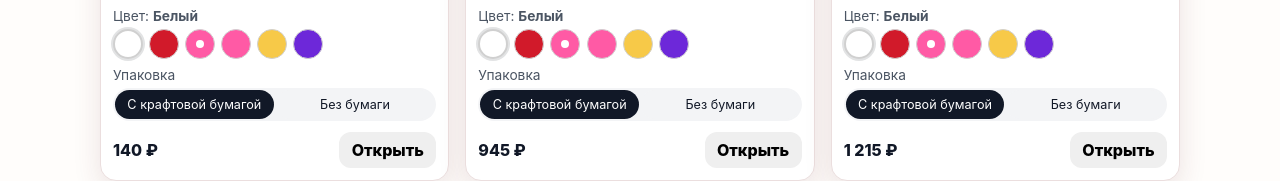
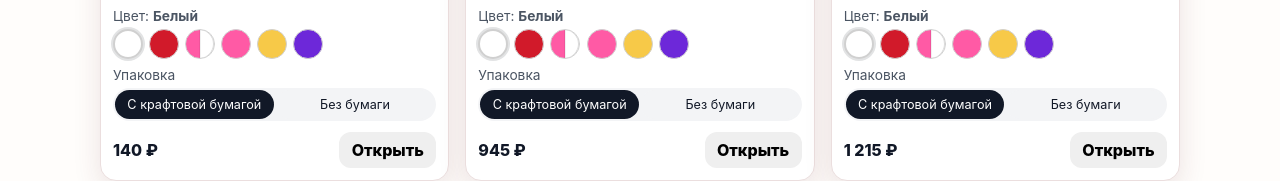
Before and after one commit to swst11234-gif/reimagined-winner, a plain HTML site: page docs/index.html in a window 1280 px wide. Shown: the part 627-808 px from the top of the page. Drawn offline with Linux system fonts and the light colour scheme.

Commit message:
Render pink_center swatch as split two-tone circle

```diff
--- a/docs/styles.css
+++ b/docs/styles.css
@@ -56,18 +56,26 @@ input, select { width: 100%; margin-top: .35rem; border: 1px solid var(--border)
 
 .swatch[data-color-key="pink_center"] {
   position: relative;
-  background: #FF5AA5 !important;
+  background: linear-gradient(90deg, #FF5AA5 0 50%, #FFFFFF 50% 100%) !important;
+  border: 1px solid #D0D0D0;
+  overflow: hidden;
+}
+.swatch[data-color-key="pink_center"]::before {
+  content: "";
+  position: absolute;
+  left: 50%;
+  top: 0;
+  width: 1px;
+  height: 100%;
+  background: rgba(0, 0, 0, 0.12);
+  transform: translateX(-0.5px);
 }
 .swatch[data-color-key="pink_center"]::after {
   content: "";
   position: absolute;
-  width: 8px;
-  height: 8px;
+  inset: 0;
   border-radius: 50%;
-  background: #FFFFFF;
-  left: 50%;
-  top: 50%;
-  transform: translate(-50%, -50%);
+  box-shadow: inset -1px 0 0 rgba(208, 208, 208, 0.8);
 }
 
 .segment { display: grid; grid-template-columns: 1fr 1fr; background: #f3f4f6; border-radius: 999px; padding: 2px; gap: 2px; }
```
